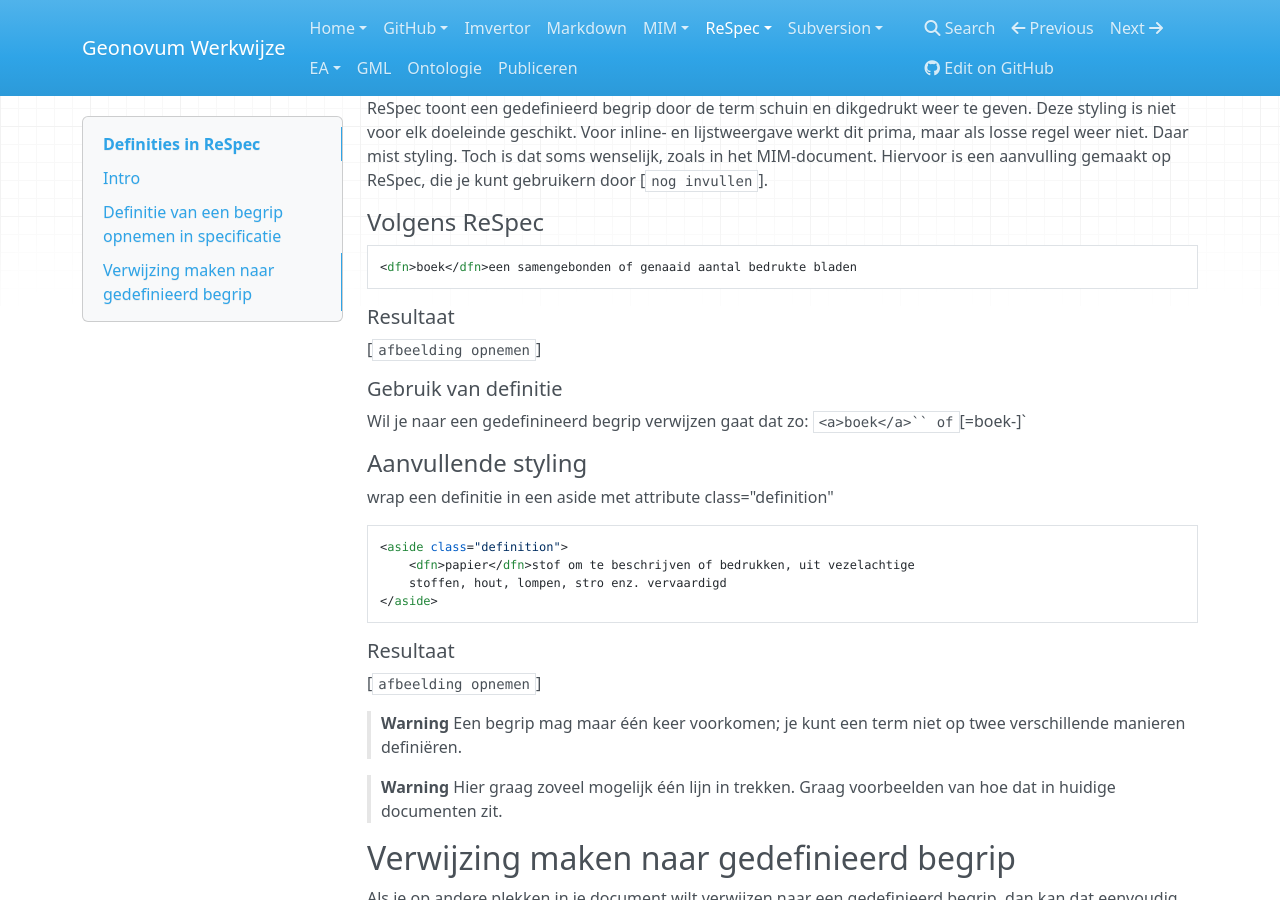
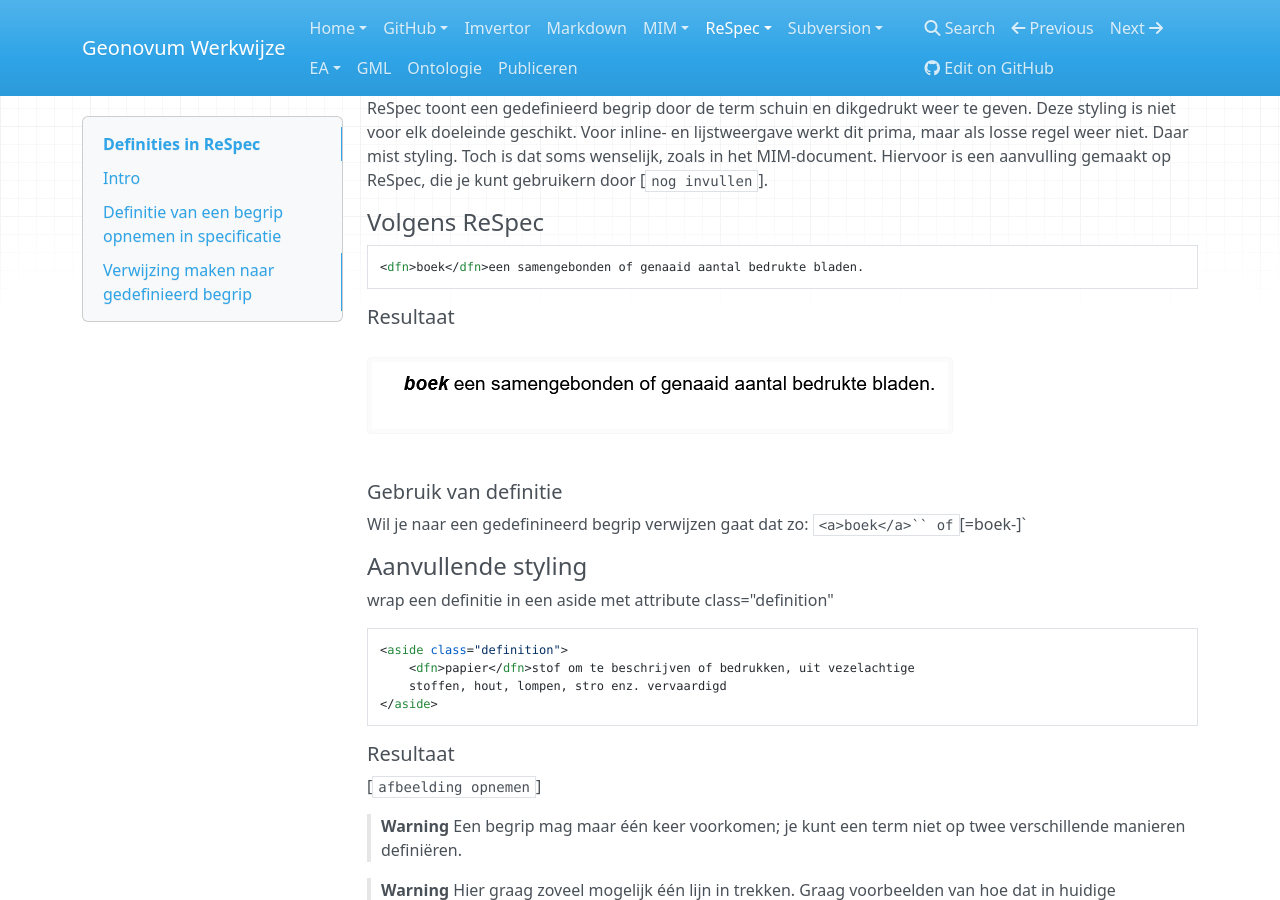
Before and after one commit to Geonovum/handleiding-tooling, an MkDocs documentation site: the page built from docs/ReSpec-definitielijst-maken.md, in a window 1280 px wide and 900 px high, scrolled down 805 px. Built offline with MkDocs 1.6.1, drawn with Linux system fonts in a browser that asks for light colours; nearby versions of some CDN libraries.

Commit message:
Voorbeeld definitie toegevoegd.

````diff
--- a/docs/ReSpec-definitielijst-maken.md
+++ b/docs/ReSpec-definitielijst-maken.md
@@ -29,12 +29,12 @@ ReSpec toont een gedefinieerd begrip door de term schuin en dikgedrukt weer te g
 #### Volgens ReSpec
 
 ```markdown
-<dfn>boek</dfn>een samengebonden of genaaid aantal bedrukte bladen
+<dfn>boek</dfn>een samengebonden of genaaid aantal bedrukte bladen.
 ```
 
 ##### Resultaat
 
-[`afbeelding opnemen`]
+![Voorbeeld van definitie in ReSpec](media/ReSpec-definitie.png)
 
 ##### Gebruik van definitie
 
````
Also changed, not shown: docs/media/ReSpec-definitie.png (added).
